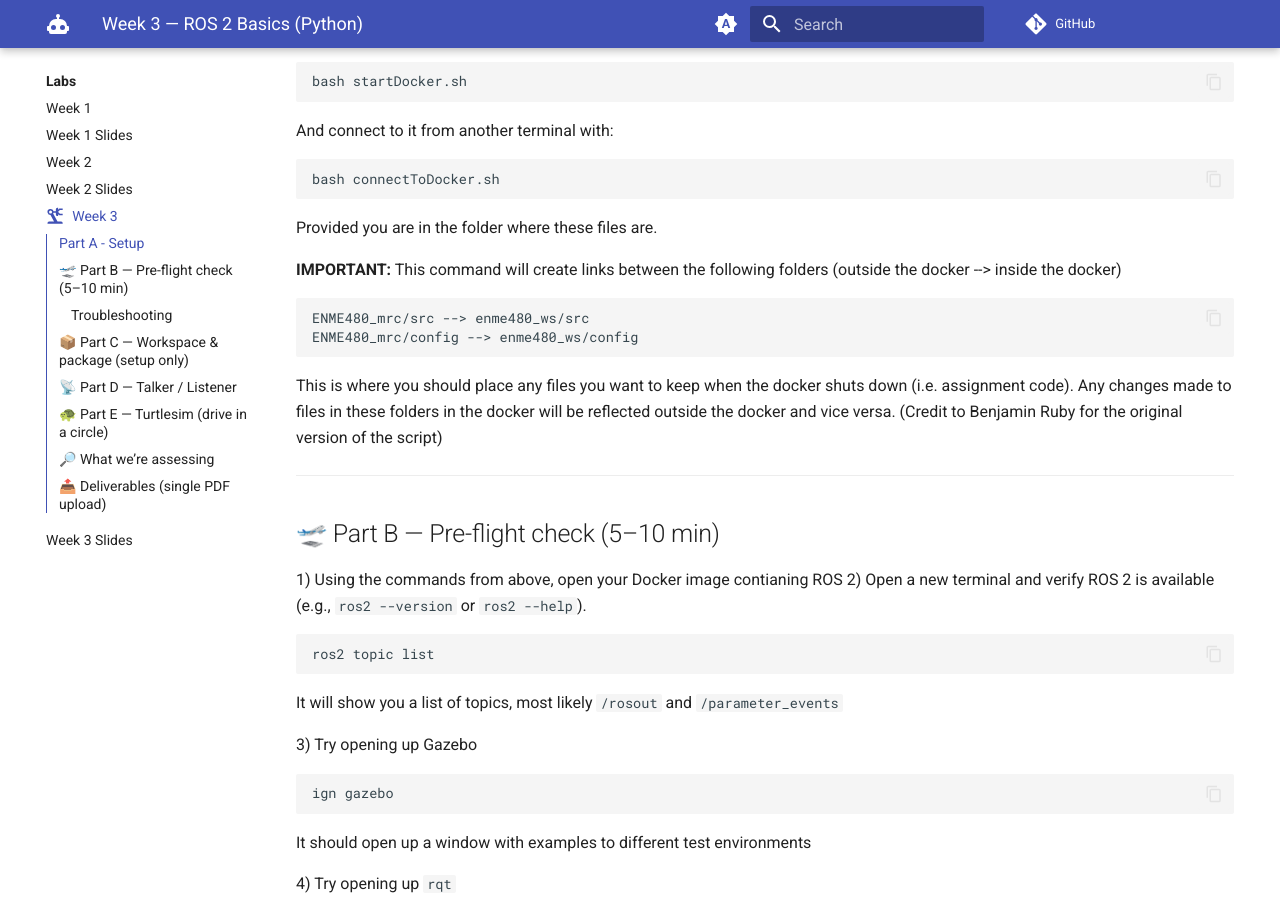
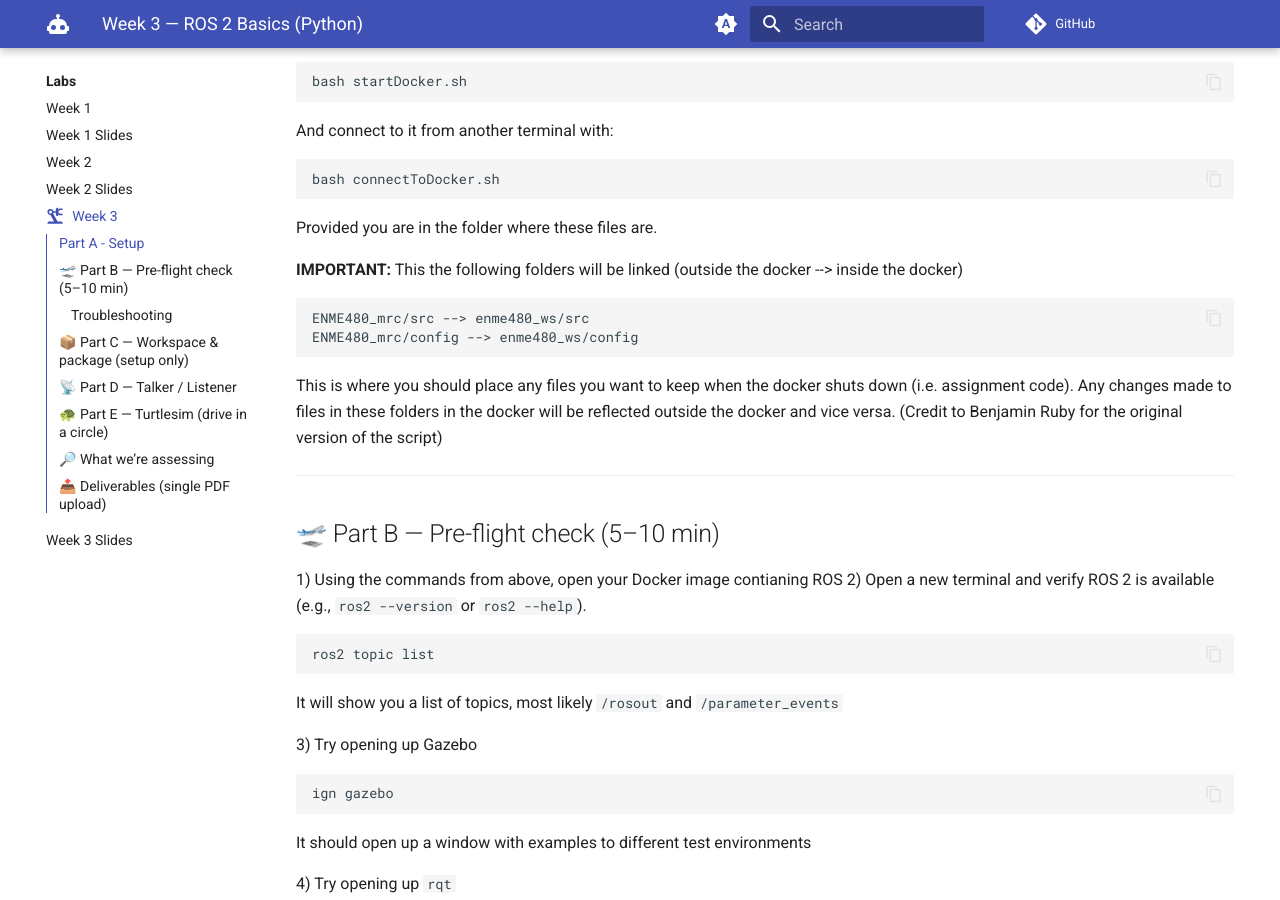
Before and after one commit to ENME480/enme480.github.io, an MkDocs documentation site: the page built from docs/labs/week-03.md, in a window 1280 px wide and 900 px high, scrolled down 740 px. Built offline with MkDocs 1.6.1 and Material for MkDocs 9.7.7, drawn with Linux system fonts in a browser that asks for light colours; plug-ins that fetch from the network failed and are left out; comment, search, counter and statistics services are not loaded; the version menu is left out.

Commit message:
better language

````diff
--- a/docs/labs/week-03.md
+++ b/docs/labs/week-03.md
@@ -39,7 +39,7 @@ bash connectToDocker.sh
 ```
 Provided you are in the folder where these files are.
 
-**IMPORTANT:** This command will create links between the following folders (outside the docker --> inside the docker)
+**IMPORTANT:** This the following folders will be linked (outside the docker --> inside the docker)
 
 ```
 ENME480_mrc/src --> enme480_ws/src
````
